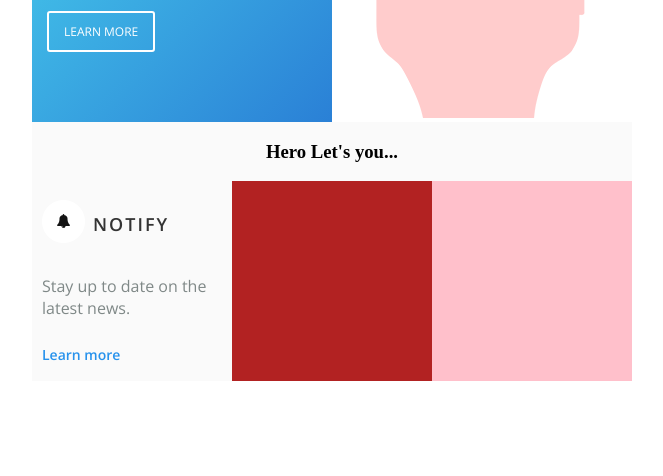
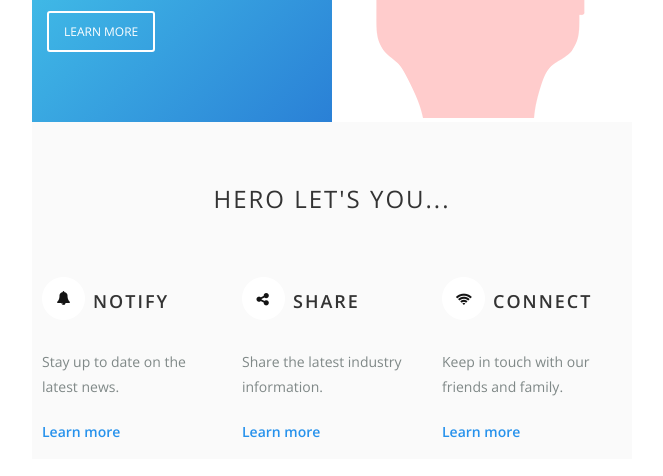
Before and after one commit to Nick-Damico/html-email-project, a React app: page public/index.html in a window 1280 px wide. Shown: the part 318-794 px from the top of the page, without its empty margins (308-971 px from the left). Built offline with nearby package versions, Linux system fonts and the light colour scheme.

Commit message:
Finish Styles for 'Hero lets you..' row with notify, share, connect information blocks

```diff
--- a/public/index.html
+++ b/public/index.html
@@ -15,7 +15,7 @@
         <td>
           <!-- Start of Page Wrapper -->
           <table class="container" width="600px" border="0" align="center" cellspacing="0" cellpadding="0">
-            <!-- Start of main row -->
+            <!-- Start of header row -->
             <tr class="row-1">
               <!-- Start Parent Container of .left-column, .right-column -->
               <td>
@@ -65,11 +65,11 @@
               </td>
               <!-- End Parent Container of .left-column, .right-column -->
             </tr>
-            <!-- End of main row -->
+            <!-- End of header row -->
             <!-- Start of Hero "Let's you.." row -->
             <tr class="row-2" style="background-color: #fafafa;">
               <td align="center">
-                <h3>Hero Let's you...</h3>
+                <h3 class="section-title--h3" style="font-family: 'Open Sans', 'Segoe UI', Tahoma, sans-serif; vertical-align: middle; color: #333; font-size: 24px; font-weight: 300; letter-spacing: 2px; text-transform: uppercase; padding: 36px 0 20px 0;">Hero Let's you...</h3>
               </td>
               <tr style="height: 10px;">
                 <td>
@@ -86,7 +86,7 @@
                     <!-- Section Link 'learn more' -->
                     <tr>
                       <td colspan="2">
-                        <p style="color: #7F8887; font-weight: 300;">Stay up to date on the latest news.</p>
+                        <p style="color: #7F8887; font-weight: 400; font-size: 14px; line-height: 1.8;">Stay up to date on the latest news.</p>
                       </td>
                     </tr>
                     <tr>
@@ -97,24 +97,60 @@
                   </table>
                   <!-- End of .column-left -->
                   <!-- Start of .column-center -->
-                  <table class="column-center" width="33.3333333%" border="0" align="left" cellspacing="0" cellpadding="0" style="background: firebrick; height: 200px;">
-
+                  <table class="column-center" width="33.3333333%" border="0" align="left" cellspacing="0" cellpadding="0" style="height: 200px; font-family: 'Open Sans', 'Segoe UI', Tahoma, sans-serif; padding: 15px 10px; background-color: #fafafa;">
+                    <tr>
+                      <!-- Share Icon -->
+                      <td width="25%" align="left" style="vertical-align: middle;">
+                        <img class="icon icon-notify" src="/img/share_icon.png" alt="Notification Icon">
+                      </td>
+                      <!-- Section Title -->
+                      <td align="left" width="75%" style="vertical-align: middle; color: #333; font-size: 18px; font-weight: 600; letter-spacing: 2px; text-transform: uppercase; padding-left: 6px;">Share</td>
+                    </tr>
+                    <!-- Section Link 'learn more' -->
+                    <tr>
+                      <td colspan="2">
+                        <p style="color: #7F8887; font-weight: 400; font-size: 14px; line-height: 1.8;">Share the latest industry information.</p>
+                      </td>
+                    </tr>
+                    <tr>
+                      <td colspan="2">
+                        <a href="#" style="font-family: 'Open Sans', 'Segoe UI', Tahoma, sans-serif; color: #2792ec; font-size: 14px; font-weight: 600; text-decoration: none;">Learn more</a>
+                      </td>
+                    </tr>
                   </table>
                   <!-- End of .column-center -->
                   <!-- Start of .column-right -->
-                  <table class="column-right" width="33.3333333%" border="0" align="left" cellspacing="0" cellpadding="0" style="background: pink; height: 200px;">
-
+                  <table class="column-center" width="33.3333333%" border="0" align="left" cellspacing="0" cellpadding="0" style="height: 200px; font-family: 'Open Sans', 'Segoe UI', Tahoma, sans-serif; padding: 15px 10px; background-color: #fafafa;">
+                    <tr>
+                      <!-- Connect Icon -->
+                      <td width="25%" align="left" style="vertical-align: middle;">
+                        <img class="icon icon-notify" src="/img/wifi_icon.png" alt="Notification Icon">
+                      </td>
+                      <!-- Section Title -->
+                      <td align="left" width="75%" style="vertical-align: middle; color: #333; font-size: 18px; font-weight: 600; letter-spacing: 2px; text-transform: uppercase; padding-left: 6px;">Connect</td>
+                    </tr>
+                    <!-- Section Link 'learn more' -->
+                    <tr>
+                      <td colspan="2">
+                        <p style="color: #7F8887; font-weight: 400; font-size: 14px; line-height: 1.8;">Keep in touch with our friends and family.</p>
+                      </td>
+                    </tr>
+                    <tr>
+                      <td colspan="2">
+                        <a href="#" style="font-family: 'Open Sans', 'Segoe UI', Tahoma, sans-serif; color: #2792ec; font-size: 14px; font-weight: 600; text-decoration: none;">Learn more</a>
+                      </td>
+                    </tr>
                   </table>
                   <!-- End of .column-right -->
                 </td>
               </tr>
             </tr>
             <!-- End of Hero "Let's you.." row -->
-            <!-- Start of main row -->
+            <!-- Start of 'World's most advanced App' row -->
             <tr class="row-3">
               <td></td>
             </tr>
-            <!-- End of main row -->
+            <!-- End of 'World's most advanced App' row -->
             <!-- Start of main row -->
             <tr class="row-4">
               <td></td>
```
